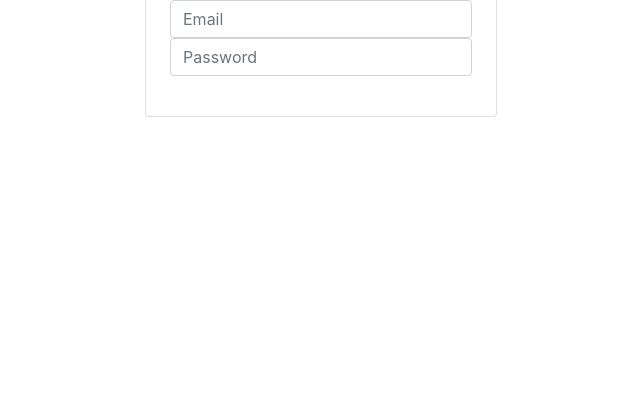
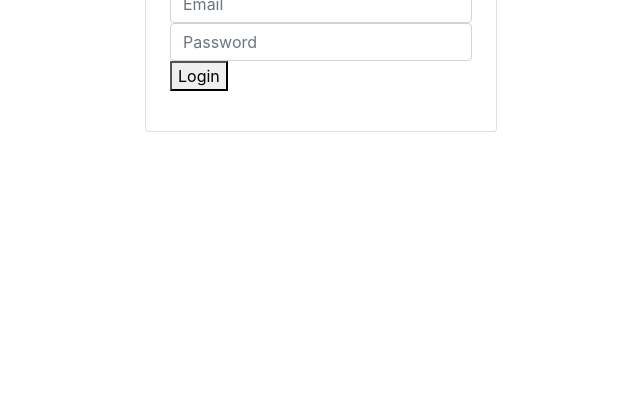
Before and after one commit to erpzz/Student-Housing-Locator, a plain HTML site: page login.html in a window 1280 px wide. Shown: the part 386-800 px from the top of the page, without its empty margins (319-959 px from the left). Drawn offline with nearby package versions, Linux system fonts and the light colour scheme.

Commit message:
login testing

```diff
--- a/login.html
+++ b/login.html
@@ -16,3 +16,6 @@
                     <div class="mb-3">
                         <input type="email" id="email" name="email" class="form-control" placeholder="Email" required>
                         <input type="password" id="password" name="password" class="form-control" placeholder="Password" required>
+                        <button type="submit">Login</button>
+                    </div>
+                </form>
```
